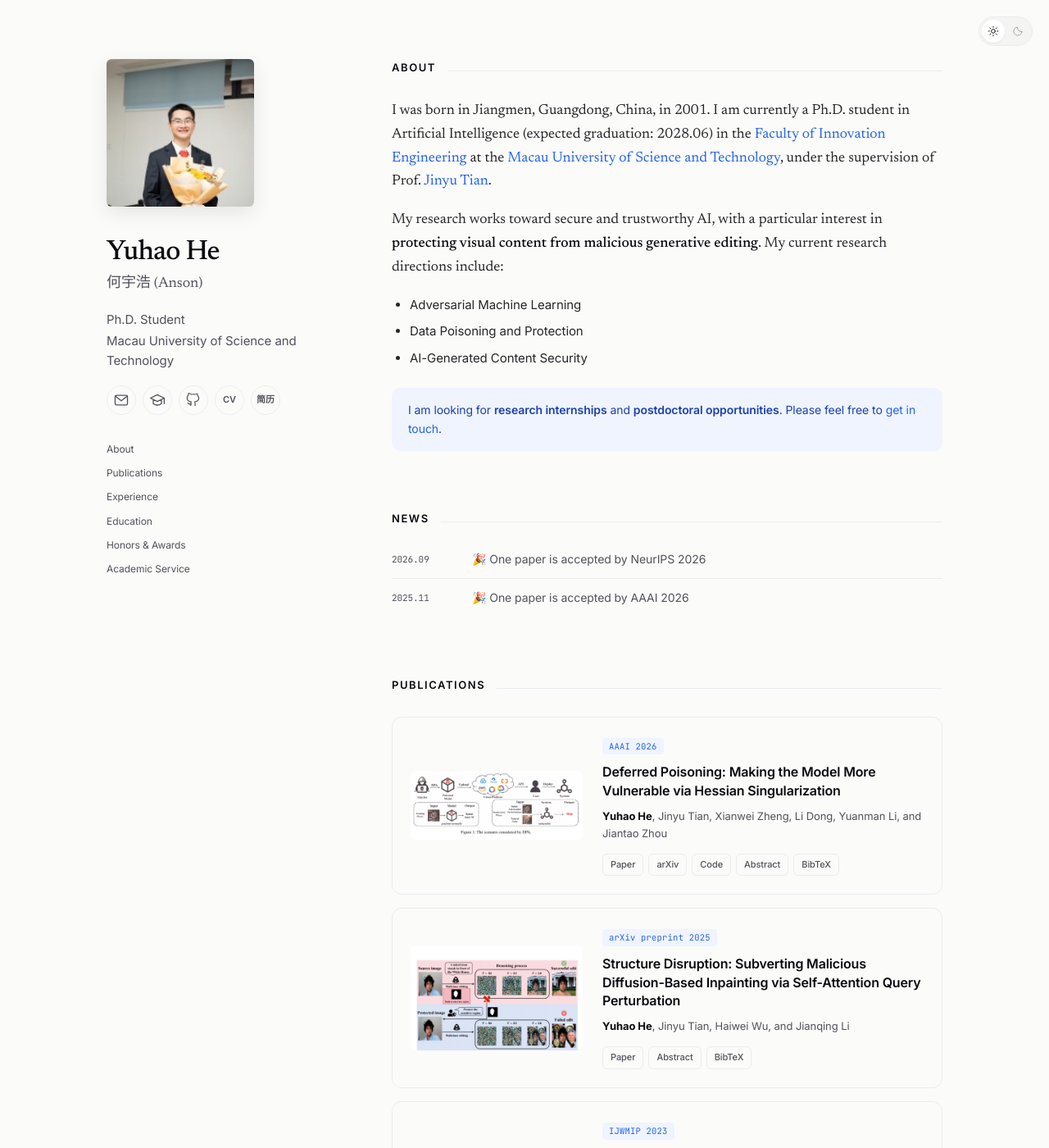
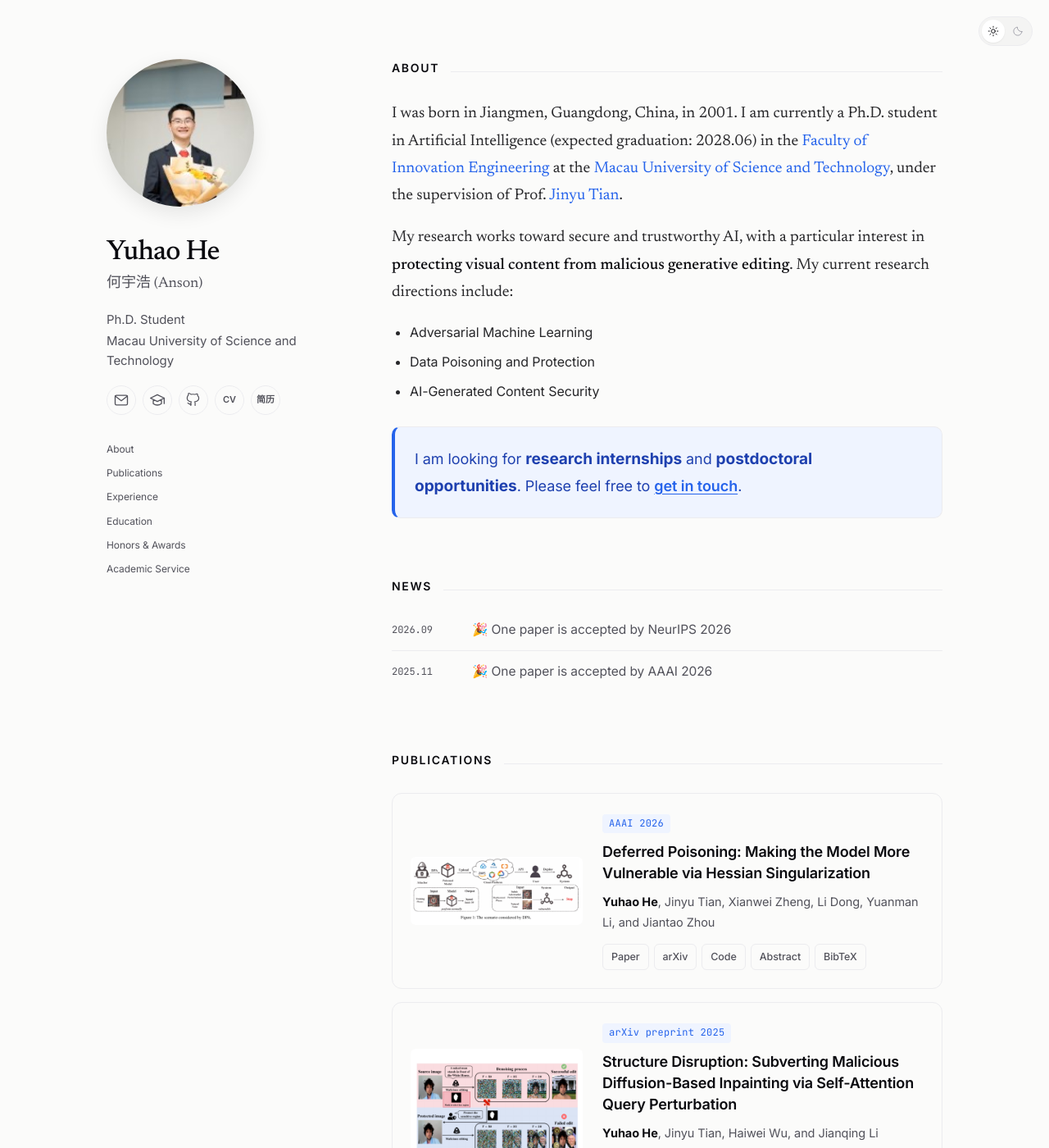
Before and after one commit to Anson-He/Anson-He.github.io, a Jekyll site: the page built from _pages/about.md, in a window 1280 px wide and 1400 px high. Shown: the whole window at 82% size. Built offline with Jekyll 4.4.1, drawn with Linux system fonts in a browser that asks for light colours.

Commit message:
Increase content typography, emphasize opportunities and enlarge experience logos

```diff
--- a/_layouts/default.html
+++ b/_layouts/default.html
@@ -48,7 +48,7 @@
     <link rel="preconnect" href="https://fonts.googleapis.com">
     <link rel="preconnect" href="https://fonts.gstatic.com" crossorigin>
     <link href="https://fonts.googleapis.com/css2?family=Inter:wght@400;500;600;700&family=JetBrains+Mono:wght@400;500&family=Newsreader:ital,opsz,wght@0,6..72,400;0,6..72,500;1,6..72,400&display=swap" rel="stylesheet">
-    <link rel="stylesheet" href="{{ '/assets/css/academic.css' | relative_url }}?v=20261106-profile-service">
+    <link rel="stylesheet" href="{{ '/assets/css/academic.css' | relative_url }}?v=20261106-reading-scale">
   </head>
   <body>
     <a class="skip-link" href="#layout-content">Skip to content</a>
--- a/assets/css/academic.css
+++ b/assets/css/academic.css
@@ -464,3 +464,55 @@
   .experience-row, .education-row { grid-template-columns: 48px minmax(0,1fr); }
   .experience-row__logo, .education-row__logo { width: 48px; height: 48px; padding: 4px; }
 }
+
+/* More generous reading scale and a prominent opportunity callout. */
+#layout-content { font-size: 16px; }
+.section-head h2 { font-size: 14px; }
+.bio p { font-size: 19px; line-height: 1.75; }
+.bio li { font-size: 16px; line-height: 1.8; }
+.bio .callout {
+  font-size: 18px;
+  line-height: 1.75;
+  margin-top: 28px;
+  padding: 22px 24px;
+  border: 1px solid var(--border);
+  border-left: 4px solid var(--accent);
+  border-radius: 10px;
+  background: var(--accent-soft);
+  color: var(--callout-text);
+}
+.bio .callout strong { font-size: 1.06em; font-weight: 700; }
+.bio .callout a { font-weight: 600; text-decoration: underline; text-underline-offset: 3px; }
+.profile-sidebar .avatar { border-radius: 50%; }
+.news-list li { font-size: 15.5px; line-height: 1.7; }
+.news-list .date { font-size: 12px; }
+.publication-row__title { font-size: 18px; line-height: 1.45; }
+.publication-row__authors { font-size: 14.5px; line-height: 1.7; }
+.publication-row__venue { font-size: 12px; }
+.publication-row__links > a, .publication-row__links summary { font-size: 12.5px; padding: 5px 10px; }
+.publication-row__links details, .publication-row__abstract { font-size: 15px; }
+.more-link { font-size: 14px; line-height: 1.7; }
+.experience-row, .education-row { grid-template-columns: 80px minmax(0,1fr); gap: 20px; }
+.experience-row__logo, .education-row__logo { width: 80px; height: 80px; padding: 6px; border-radius: 12px; }
+.experience-row__content p, .education-row__content p { font-size: 15px; line-height: 1.75; }
+.experience-row__content strong, .education-row__content strong { font-size: 16px; }
+.experience-row__content ul { font-size: 15px; line-height: 1.75; }
+.experience-row__content span, .education-row__content span, .timeline__item span { font-size: 12px; }
+.honors-list > li { font-size: 15px; line-height: 1.75; }
+.honors-list span { font-size: 12px; }
+.patent-list li, .copyright-list li { font-size: 15px; line-height: 1.85; }
+.service-role, .service-list { font-size: 16px; line-height: 1.75; }
+.timeline__item p, .cv-publications { font-size: 15px; line-height: 1.75; }
+main > h2, .publication-page h2 { font-size: 14px; }
+.text-links { font-size: 15px; }
+pre { font-size: 12px; }
+.site-footer { font-size: 14px; }
+@media (max-width: 520px) {
+  .section-head h2 { font-size: 12px; }
+  .bio p { font-size: 18.5px; }
+  .bio .callout { font-size: 17px; padding: 18px 20px; }
+  .experience-row, .education-row { grid-template-columns: 60px minmax(0,1fr); gap: 14px; }
+  .experience-row__logo, .education-row__logo { width: 60px; height: 60px; padding: 5px; }
+  .publication-row__title { font-size: 17px; }
+  .news-list li { font-size: 15px; }
+}
```
